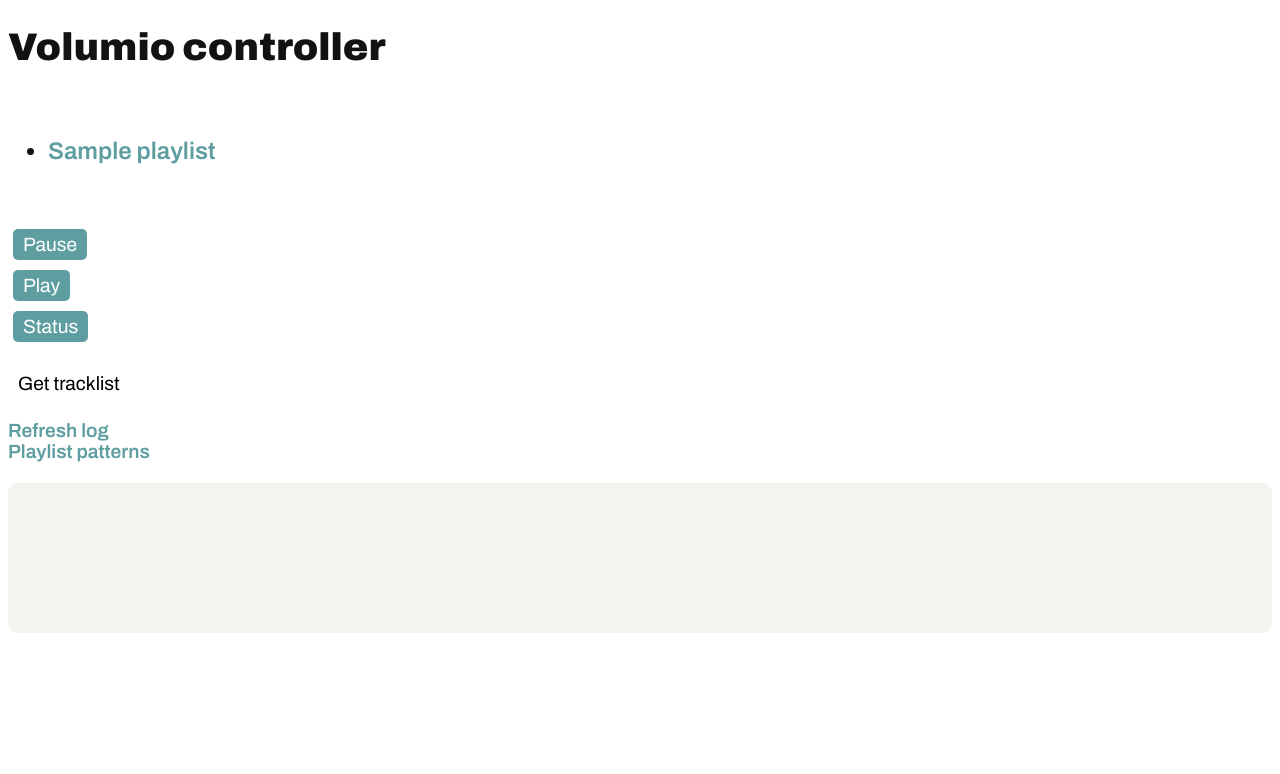
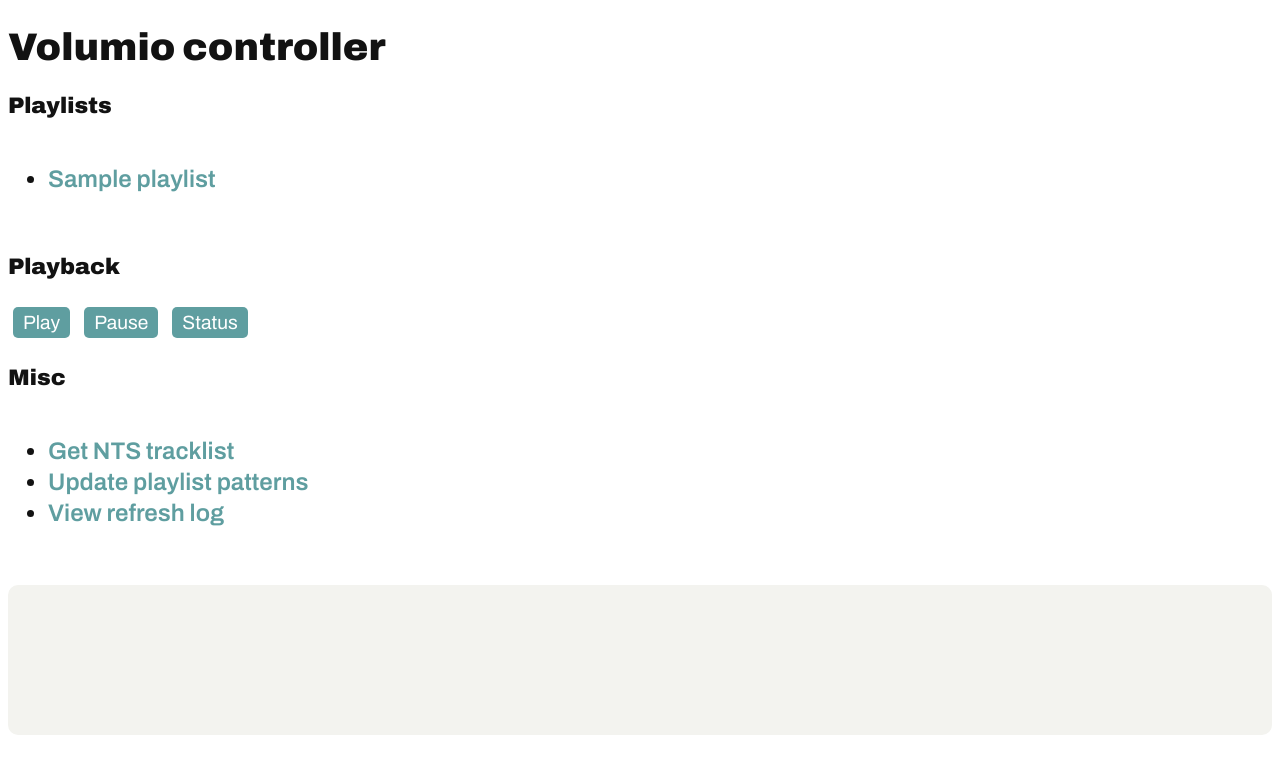
Before and after one commit to ondrejzacha/volco, a FastAPI app: template templates/index.html in a window 1280 px wide. Shown: the top 774 px of the page. Run offline with FastAPI, Linux system fonts and the light colour scheme; the template is opened without the code that fills it: most values are stand-ins (such as "Sample title", 1, 10 or a date in 2020); parts of the project's set-up code (start-up, migrations or seed data) failed here and were passed over.

Commit message:
Update index, fonts

```diff
--- a/static/style.css
+++ b/static/style.css
@@ -43,17 +43,21 @@
 form.tracklink input {
     padding: 5px;
     margin: 0px;
-    color: purple;
+    /* color: purple; */
 }
 
 form input {
-    display: inline;
+    /* display: inline; */
     background: none;
     border: none;
     padding: 5px 10px;
     font: inherit;
     text-decoration: none;
     cursor: pointer;
+}
+
+form.button {
+    display: inline;
 }
 
 form.button input {
@@ -68,7 +72,8 @@
 } */
 
 ul {
-    padding: 40px;
+    padding-top: 20px;
+    padding-bottom: 40px;
     padding-inline-start: 40px;
 }
 
@@ -79,11 +84,11 @@
     width: 100%;
     /* height: 20%; */
     background-color: rgb(243, 243, 239);
-    /* color: white; */
     border-width: 0;
     text-align: center;
     vertical-align: bottom;
     border-radius: 10px;
+    font-family: "Roboto Mono", monospace;
 }
 
 form textarea {
--- a/templates/index.html
+++ b/templates/index.html
@@ -4,11 +4,15 @@
 <head>
     <title>Volco: Volumio Controller</title>
     <link rel="stylesheet" href="https://fonts.googleapis.com/css?family=Archivo:400,600,900">
+    <link rel="stylesheet" href="https://fonts.googleapis.com/css?family=Roboto+Mono">
     <link rel="stylesheet" href="/static/style.css">
 </head>
 
 <body>
     <h1>Volumio controller</h1>
+
+    <h3>Playlists</h3>
+
     <ul>
         {% for playlist in playlists %}
         <li>
@@ -18,26 +22,26 @@
 
     </ul>
 
-    <form action="/playback/pause" method="POST" target="responseframe" class="button">
-        <input type="submit" value="Pause" />
-    </form>
+    <h3>Playback</h3>
 
     <form action="/playback/play" method="POST" target="responseframe" class="button">
         <input type="submit" value="Play" />
     </form>
 
+    <form action="/playback/pause" method="POST" target="responseframe" class="button">
+        <input type="submit" value="Pause" />
+    </form>
+
     <form action="/playback/status" method="GET" target="responseframe" class="button">
         <input type="submit" value="Status" />
     </form>
-    <br>
-    <form action="/tracklist" method="GET" target="_blank">
-        <input type="submit" value="Get tracklist" />
-    </form>
 
-    <br>
-    <a href="/logs/refresh.log">Refresh log</a><br>
-    <a href="/patterns">Playlist patterns</a>
-    <br><br>
+    <h3>Misc</h3>
+    <ul>
+        <li><a href="/tracklist" target="_blank">Get NTS tracklist</a></li>
+        <li><a href="/patterns">Update playlist patterns</a></li>
+        <li><a href="/logs/refresh.log">View refresh log</a></li>
+    </ul>
     <iframe name="responseframe" id="responseframe"></iframe>
 
 </body>
--- a/templates/list.html
+++ b/templates/list.html
@@ -5,6 +5,7 @@
 <head>
     <title>Volco: {{ playlist_name }}</title>
     <link rel="stylesheet" href="https://fonts.googleapis.com/css?family=Archivo:400,600,900">
+    <link rel="stylesheet" href="https://fonts.googleapis.com/css?family=Roboto+Mono">
     <link rel="stylesheet" href="/static/style.css">
 </head>
 
--- a/templates/patterns.html
+++ b/templates/patterns.html
@@ -4,6 +4,7 @@
 <head>
     <title>Volco: Playlist patterns</title>
     <link rel="stylesheet" href="https://fonts.googleapis.com/css?family=Archivo:400,600,900">
+    <link rel="stylesheet" href="https://fonts.googleapis.com/css?family=Roboto+Mono">
     <link rel="stylesheet" href="/static/style.css">
 </head>
 
@@ -11,7 +12,7 @@
     <a href="/">Back to home</a>
 
     <h1>Playlist patterns</h1>
-    <form action="/patterns/submit" method="POST" target="responseframe" style="button">
+    <form action="/patterns/submit" method="POST" target="responseframe" class="button">
         <textarea id="playlist_rules" name="playlist_rules" rows="40" cols="80">
 {{ current_patterns }}
         </textarea>
```
